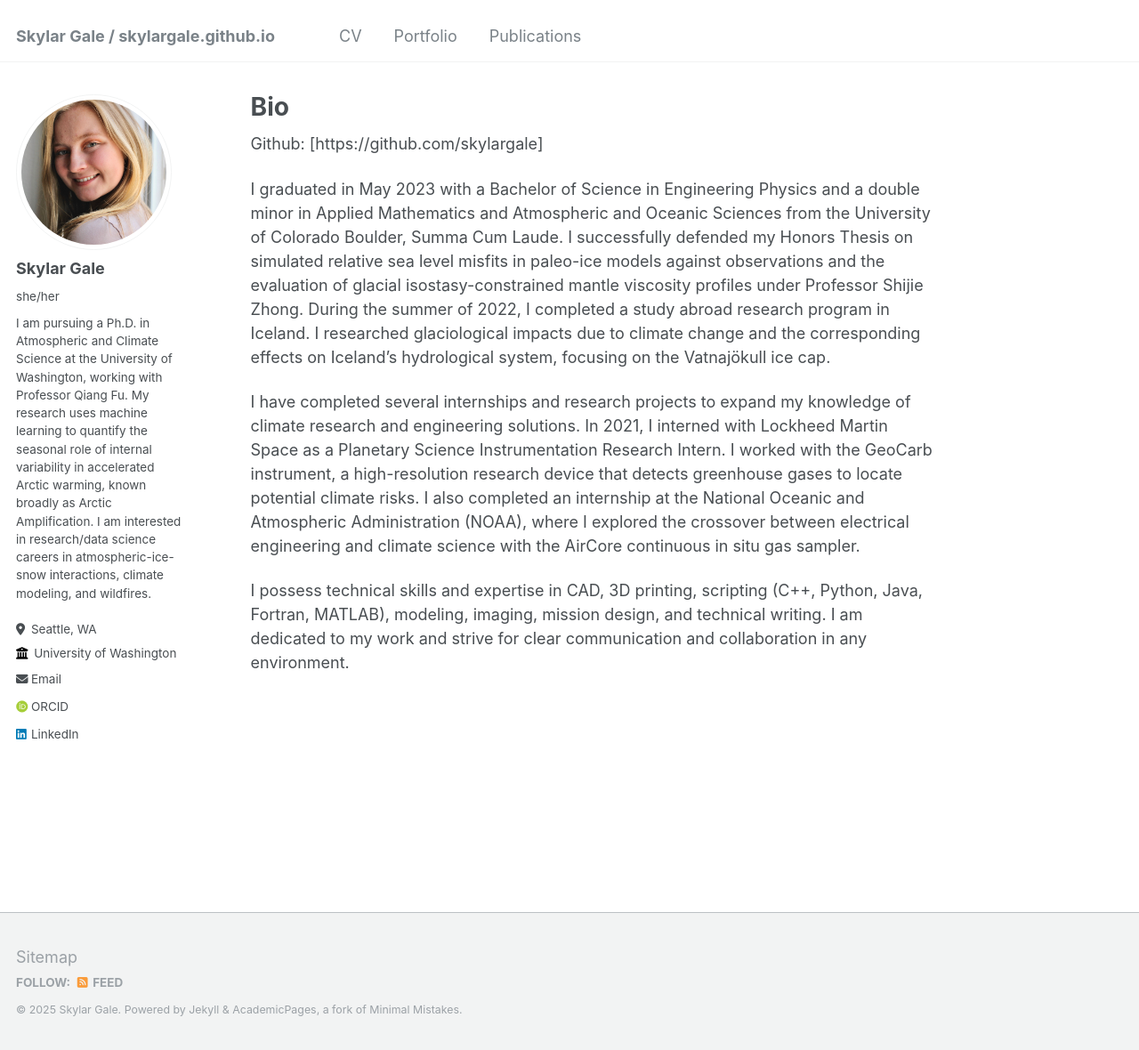
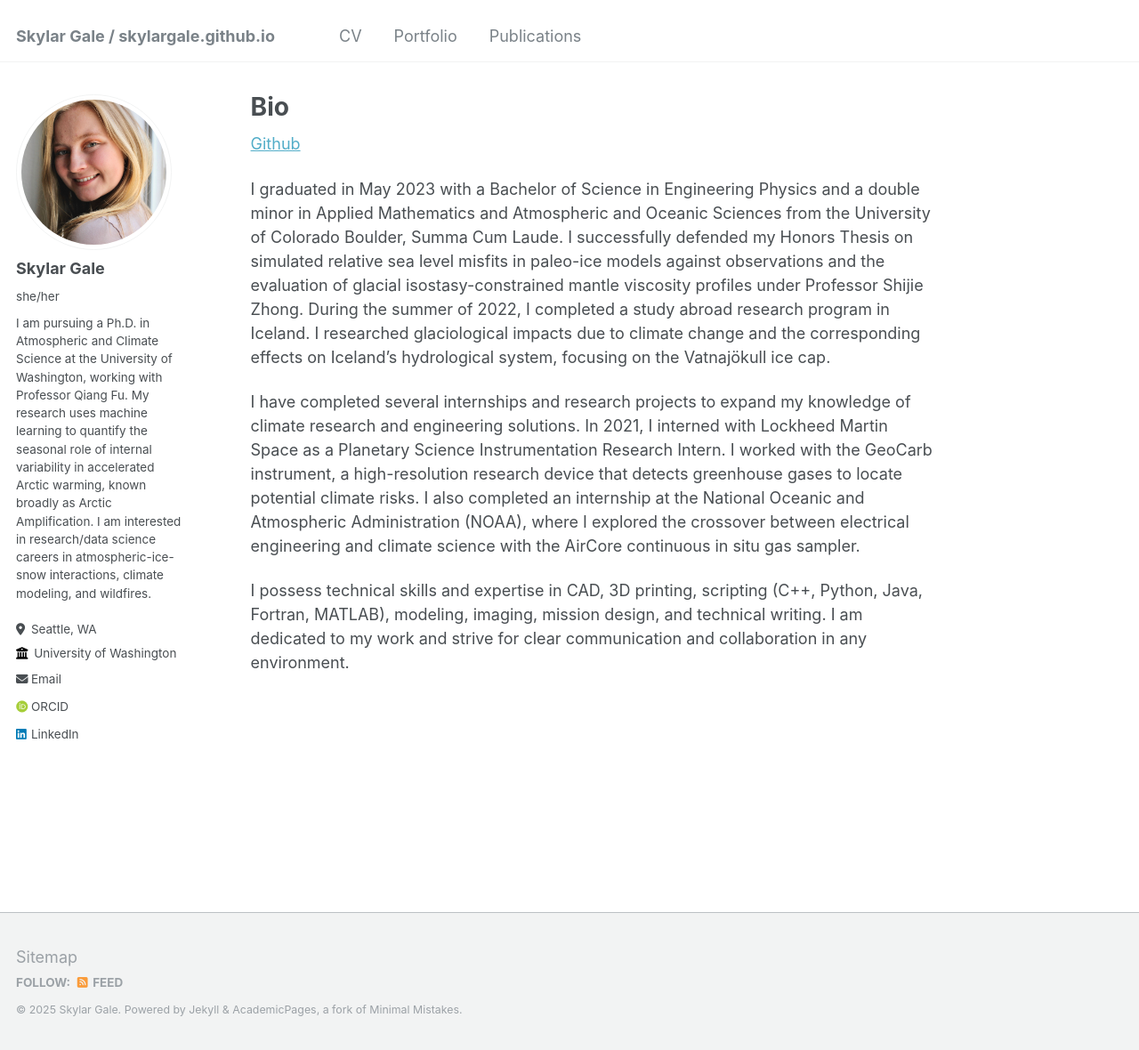
Before and after one commit to skylargale/skylargale.github.io, a Jekyll site: the page built from _pages/about.md, in a window 1280 px wide and 1180 px high. Shown: the whole window at 89% size. Built offline with Jekyll 4.4.1, drawn with Linux system fonts in a browser that asks for light colours; some web fonts are replaced; part of the change alters nothing that is shown.

Commit message:
Update about.md

```diff
--- a/_pages/about.md
+++ b/_pages/about.md
@@ -7,7 +7,7 @@ redirect_from:
   - /about.html
 ---
 
-Github: [https://github.com/skylargale]
+[Github](https://github.com/skylargale)
 
 I graduated in May 2023 with a Bachelor of Science in Engineering Physics and a double minor in Applied Mathematics and Atmospheric and Oceanic Sciences from the University of Colorado Boulder, Summa Cum Laude. I successfully defended my Honors Thesis on simulated relative sea level misfits in paleo-ice models against observations and the evaluation of glacial isostasy-constrained mantle viscosity profiles under Professor Shijie Zhong. During the summer of 2022, I completed a study abroad research program in Iceland. I researched glaciological impacts due to climate change and the corresponding effects on Iceland's hydrological system, focusing on the Vatnajökull ice cap.
 
```
